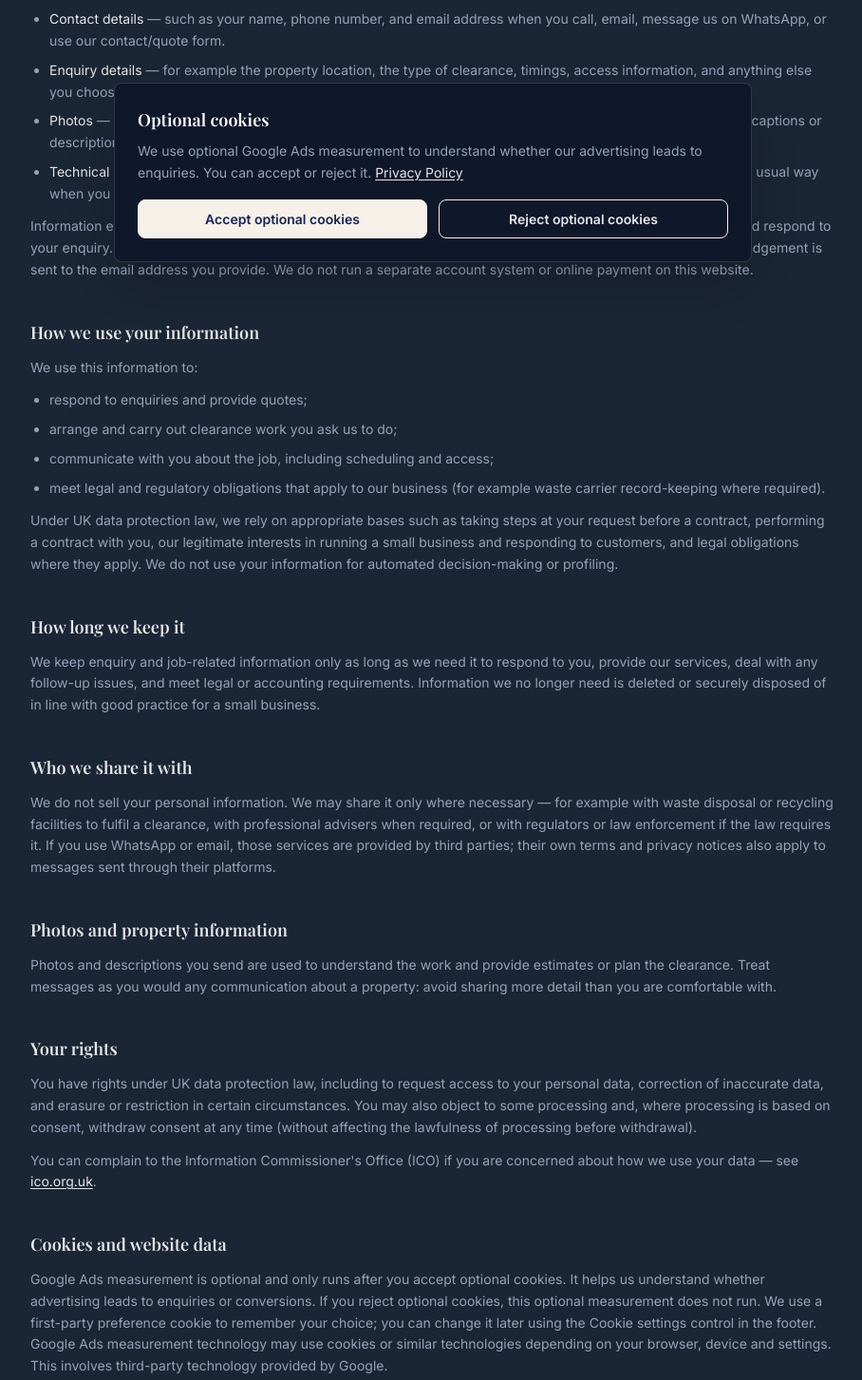
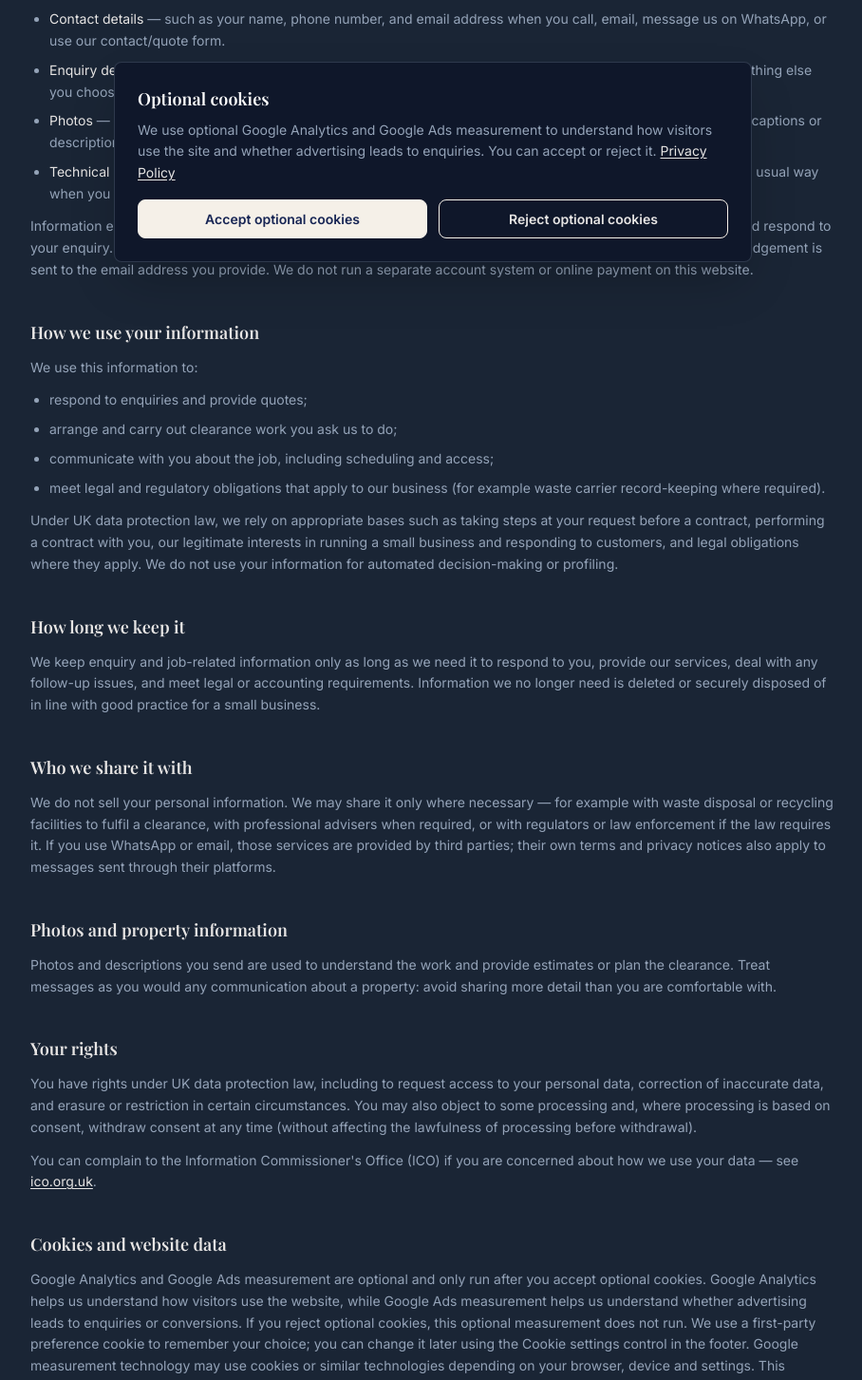
Before and after one commit to crawfordhouseclearance/website, a React (Vite) app: page /privacy in a window 1280 px wide. Shown: the part 500-1953 px from the top of the page at 95% size, without its empty margins (184-1092 px from the left). Built offline with nearby package versions, Linux system fonts and the light colour scheme; no server answers.

Commit message:
feat: add consented GA4 measurement

```diff
--- a/src/App.tsx
+++ b/src/App.tsx
@@ -5,7 +5,11 @@ import Header from "./components/Header"
 import Hero from "./components/Hero"
 import Footer from "./components/Footer"
 import CookieConsentBanner from "./components/CookieConsentBanner"
-import { AdsConsentProvider } from "./consent/adsConsent"
+import {
+  AdsConsentProvider,
+  trackAnalyticsPageView,
+  useAdsConsent,
+} from "./consent/adsConsent"
 
 import Services from "./sections/Services"
 import Probate from "./sections/Probate"
@@ -148,10 +152,28 @@ export function AppRoutes() {
   )
 }
 
+function GoogleMeasurementRouteTracker() {
+  const { pathname, search } = useLocation()
+  const { consent } = useAdsConsent()
+
+  useEffect(() => {
+    if (consent !== "accepted") return
+
+    const frame = window.requestAnimationFrame(() => {
+      trackAnalyticsPageView()
+    })
+
+    return () => window.cancelAnimationFrame(frame)
+  }, [consent, pathname, search])
+
+  return null
+}
+
 export function AppContent() {
   return (
     <AdsConsentProvider>
       <AppRoutes />
+      <GoogleMeasurementRouteTracker />
       <CookieConsentBanner open={false} onChoice={() => undefined} showWhenUndecided />
     </AdsConsentProvider>
   )
--- a/src/components/CookieConsentBanner.tsx
+++ b/src/components/CookieConsentBanner.tsx
@@ -33,7 +33,7 @@ export default function CookieConsentBanner({ open, onChoice, showWhenUndecided
       <div className="mx-auto max-w-2xl rounded-lg border border-border-soft bg-[var(--color-chrome)] p-4 shadow-2xl sm:p-6">
         <h2 className="text-lg font-semibold text-white">Optional cookies</h2>
         <p className="mt-2 text-sm leading-relaxed text-text-muted">
-          We use optional Google Ads measurement to understand whether our advertising leads to enquiries. You can accept or reject it. {" "}
+          We use optional Google Analytics and Google Ads measurement to understand how visitors use the site and whether advertising leads to enquiries. You can accept or reject it. {" "}
           <Link to="/privacy" className="text-text-main underline underline-offset-2 hover:text-white">
             Privacy Policy
           </Link>
--- a/src/consent/adsConsent.tsx
+++ b/src/consent/adsConsent.tsx
@@ -11,6 +11,7 @@ import {
 export type AdsConsentState = "undecided" | "accepted" | "rejected"
 
 const ADS_ID = "AW-18178004943"
+const GA4_ID = "G-ESDPSCP5QB"
 const COOKIE_NAME = "chc_ads_consent"
 const ACCEPTED_COOKIE_VALUE = "v1:accepted"
 const REJECTED_COOKIE_VALUE = "v1:rejected"
@@ -27,6 +28,7 @@ declare global {
 
 let adsScriptPromise: Promise<boolean> | undefined
 let adsConfigured = false
+let analyticsConfigured = false
 let adsInitialised = false
 let adsConsentGranted = false
 
@@ -97,7 +99,7 @@ function loadAdsScript(): Promise<boolean> {
   return adsScriptPromise
 }
 
-/** Starts BASIC Consent Mode only after the visitor has accepted optional Ads cookies. */
+/** Starts BASIC Consent Mode only after the visitor has accepted optional Google measurement cookies. */
 // eslint-disable-next-line react-refresh/only-export-components
 export function ensureAdsMeasurement(): Promise<boolean> {
   if (typeof window === "undefined") return Promise.resolve(false)
@@ -120,7 +122,7 @@ export function ensureAdsMeasurement(): Promise<boolean> {
       ad_storage: "granted",
       ad_user_data: "granted",
       ad_personalization: "denied",
-      analytics_storage: "denied",
+      analytics_storage: "granted",
     })
   }
 
@@ -130,7 +132,27 @@ export function ensureAdsMeasurement(): Promise<boolean> {
     gtag("config", ADS_ID)
   }
 
+  if (!analyticsConfigured) {
+    analyticsConfigured = true
+    gtag("config", GA4_ID, { send_page_view: false })
+  }
+
   return script
+}
+
+// eslint-disable-next-line react-refresh/only-export-components
+export function trackAnalyticsPageView() {
+  if (typeof window === "undefined" || !hasAcceptedAdsConsent()) return
+
+  void ensureAdsMeasurement().then((loaded) => {
+    if (!loaded || !hasAcceptedAdsConsent()) return
+
+    window.gtag?.("event", "page_view", {
+      page_location: window.location.href,
+      page_path: window.location.pathname + window.location.search,
+      page_title: document.title,
+    })
+  })
 }
 
 function denyAdsMeasurement() {
--- a/src/pages/Privacy.tsx
+++ b/src/pages/Privacy.tsx
@@ -15,7 +15,7 @@ export default function Privacy() {
       <main>
         <section className="py-24">
           <div className="max-w-4xl mx-auto px-6 text-left">
-            <p className="text-xs text-text-muted mb-8">Last updated: 3 September 2026</p>
+            <p className="text-xs text-text-muted mb-8">Last updated: 28 September 2026</p>
 
             <h1 className="text-3xl font-semibold text-white mb-10">Privacy Policy</h1>
 
@@ -155,14 +155,15 @@ export default function Privacy() {
                 Cookies and website data
               </h2>
               <p>
-                Google Ads measurement is optional and only runs after you accept optional
-                cookies. It helps us understand whether advertising leads to enquiries or
-                conversions. If you reject optional cookies, this optional measurement does
-                not run. We use a first-party preference cookie to remember your choice; you
-                can change it later using the Cookie settings control in the footer. Google
-                Ads measurement technology may use cookies or similar technologies depending
-                on your browser, device and settings. This involves third-party technology
-                provided by Google.
+                Google Analytics and Google Ads measurement are optional and only run after
+                you accept optional cookies. Google Analytics helps us understand how visitors
+                use the website, while Google Ads measurement helps us understand whether
+                advertising leads to enquiries or conversions. If you reject optional cookies,
+                this optional measurement does not run. We use a first-party preference cookie
+                to remember your choice; you can change it later using the Cookie settings
+                control in the footer. Google measurement technology may use cookies or similar
+                technologies depending on your browser, device and settings. This involves
+                third-party technology provided by Google.
               </p>
             </section>
 
```
